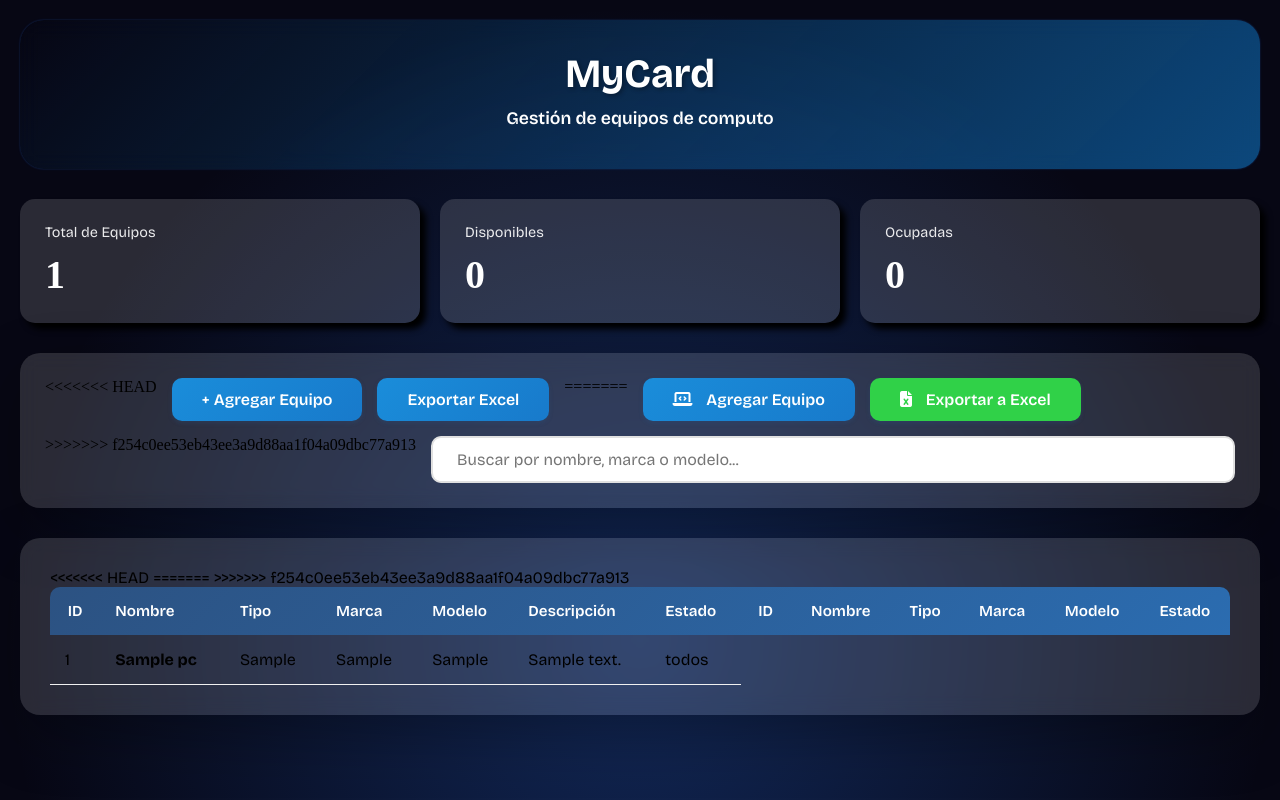
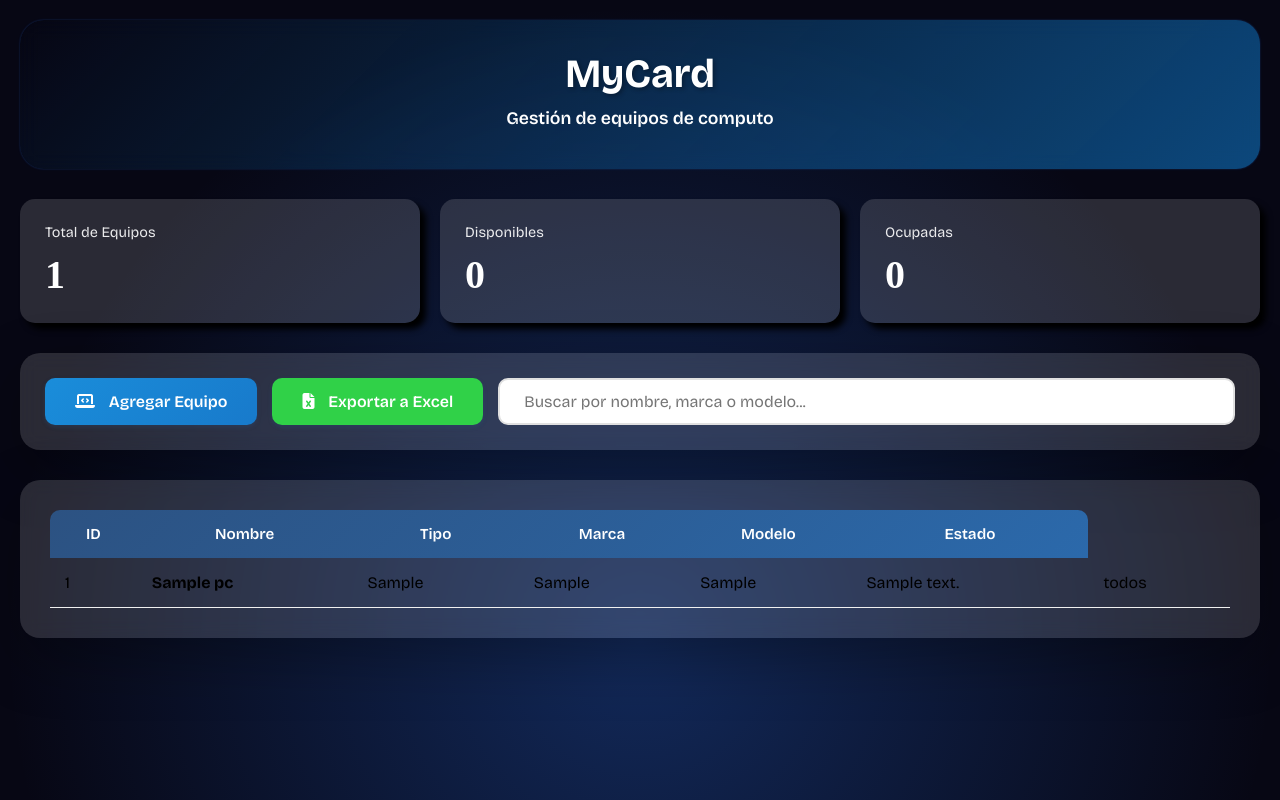
Before and after one commit to 21JSS/Inventario_MyCard, a PHP site: page /InventarioPCs.html in a window 1280 px wide. Run offline with PHP 8.4, Linux system fonts and the light colour scheme; tables that the repository leaves empty or names only in its code hold one stand-in row (values such as "Sample post"); some web fonts are replaced.

Commit message:
Solucion de errores en ip para conectar al servidor

```diff
--- a/InventarioPCs.css
+++ b/InventarioPCs.css
@@ -10,7 +10,7 @@ body {
     min-height: 100vh;
     margin: 0;
     padding:20px;
-    overflow: hidden;
+    overflow-y: auto;
 }
 
 .container {
@@ -385,7 +385,7 @@ tbody tr:hover {
 
 .btn-submit {
     flex: 1;
-    background: linear-gradient(135deg, #10b981 0%, #059669 100%);
+    background: linear-gradient(135deg, #1a8dda 0%, #187acb 100%);
     color: white;
     border: none;
     padding: 12px;
@@ -394,11 +394,16 @@ tbody tr:hover {
     font-weight: 600;
     cursor: pointer;
     transition: all 0.3s ease;
+    box-shadow: 0 2px 4px rgba(44, 82, 130, 0.3);
+}
+
+.btn-submit:hover {
+    transform: translateY(-2px)
 }
 
 .btn-submit:hover {
     transform: translateY(-2px);
-    box-shadow: 0 4px 12px rgba(16, 185, 129, 0.4);
+    box-shadow: 0 4px 12px rgba(16, 134, 185, 0.4);
 }
 
 .btn-cancel {
--- a/InventarioPCs.html
+++ b/InventarioPCs.html
@@ -81,17 +81,12 @@
 
         <div class="controls" id="controls" style="display: block;">
             <div class="button-group">
-<<<<<<< HEAD
-                <button onclick="abrirModal()">+ Agregar Equipo</button>
-                <button onclick="exportarDatos()"> Exportar Excel</button>
-=======
                 <button onclick="abrirModal()"><i id="icono_computo" class="fa-solid fa-laptop-code"></i>
                     Agregar Equipo
                 </button>
                 <button class="btn-exportar" onclick="exportarDatos()"><i id="icono_excel" class="fa-solid fa-file-excel"></i>
                     Exportar a Excel
                 </button>
->>>>>>> f254c0ee53eb43ee3a9d88aa1f04a09dbc77a913
                 <input type="text" class="search-box" id="searchBox" placeholder=" Buscar por nombre, marca o modelo..."
                     onkeyup="filtrarTabla()">
             </div>
@@ -101,22 +96,12 @@
             <table id="inventarioTable">
                 <thead>
                     <tr>
-<<<<<<< HEAD
-                        <th>ID</th>
-                        <th>Nombre</th>
-                        <th>Tipo</th>
-                        <th>Marca</th>
-                        <th>Modelo</th>
-                        <th>Descripción</th>
-                        <th>Estado</th>
-=======
                         <th class="datos_tabla">ID</th>
                         <th class="datos_tabla">Nombre</th>
                         <th class="datos_tabla">Tipo</th>
                         <th class="datos_tabla">Marca</th>
                         <th class="datos_tabla">Modelo</th>
                         <th class="datos_tabla">Estado</th>
->>>>>>> f254c0ee53eb43ee3a9d88aa1f04a09dbc77a913
                     </tr>
                 </thead>
                 <tbody id="inventarioBody">
--- a/agregar_equipo.php
+++ b/agregar_equipo.php
@@ -30,7 +30,7 @@ $stmt->bind_param("ssssss", $nombre, $tipo, $marca, $modelo, $descripcion, $esta
 if ($stmt->execute()) {
     $nuevo_id = $stmt->insert_id;
 
-    $ip = "192.168.1.221"; // Cambiar si tu IP es diferente
+    $ip = "192.168.1.114"; // Cambiar si tu IP es diferente
     $url = "http://$ip/Inventario_MyCard/InventarioPCs.html?id=$nuevo_id";
 
     #Actualizar la URL
```
Also changed, not shown: Estilo.css (+6 -3 lines), actualizar_ip.php (+1 -6 lines), ID_1.png (added), ID_16.png (added), ID_2.png (added), ID_3.png (added).
